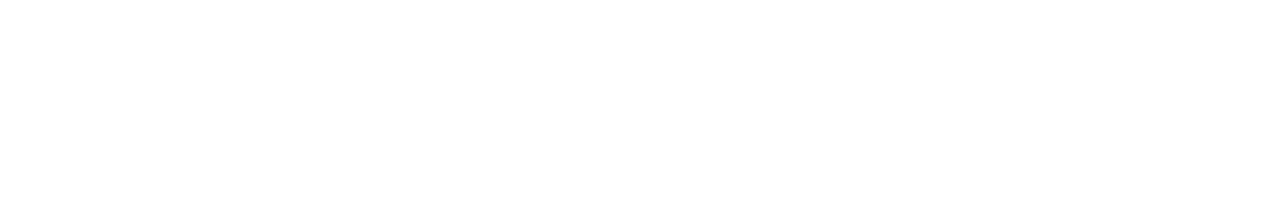
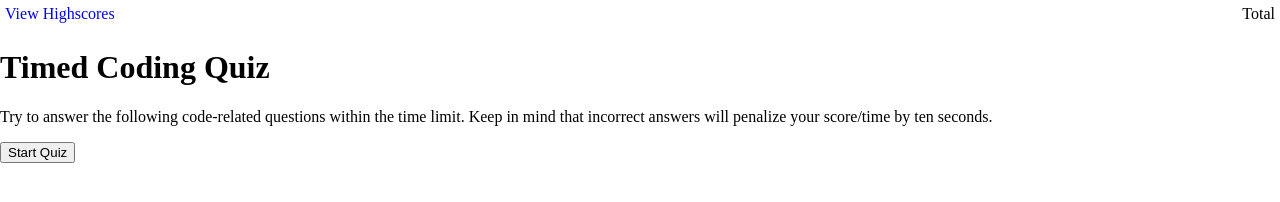
Before and after one commit to sjuan634/timed-coding-quiz, a plain HTML site: page index.html in a window 1280 px wide. Drawn offline with Linux system fonts and the light colour scheme.

Commit message:
add layout to star quiz

```diff
--- a/assets/css/styles.css
+++ b/assets/css/styles.css
@@ -1,3 +1,24 @@
 * {
   box-sizing: border-box;
 }
+
+body {
+  margin: 0;
+  padding: 0;
+}
+
+.header {
+  display: flex;
+  justify-content: space-between;
+  align-items: center;
+  padding: 5px;
+}
+
+.header > p {
+  display: inline-block;
+  margin: 0;
+}
+
+.header > a {
+  text-decoration: none;
+}
--- a/index.html
+++ b/index.html
@@ -8,6 +8,15 @@
   <link rel="stylesheet" href="./assets/css/styles.css">
 </head>
 <body>
+  <div class="header">
+    <a href="#">View Highscores</a>
+    <p class="time">Total</p>
+  </div>
+  <main class="container">
+    <h1>Timed Coding Quiz</h1>
+    <p class="instructions">Try to answer the following code-related questions within the time limit. Keep in mind that incorrect answers will penalize your score/time by ten seconds.</p>
+    <button class="start-button">Start Quiz</button>
+  </main>
   <script src="./assets/scripts/scripts.js"></script>
 </body>
 </html>
```
